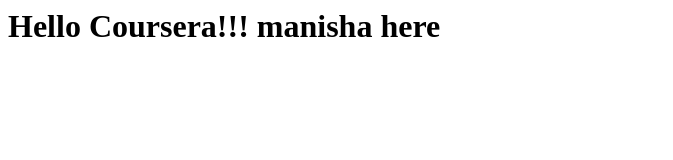
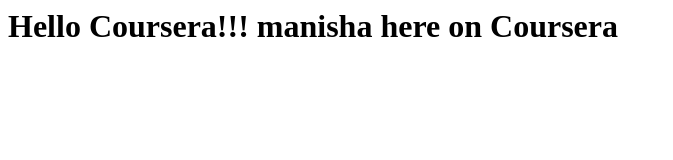
Before and after one commit to Manisha-Rajput/Coursera-test, a plain HTML site: page index.html in a window 1280 px wide. Shown: the whole page, without its empty margins (0-673 px from the left). Drawn offline with Linux system fonts and the light colour scheme.

Commit message:
Next version of web file.

```diff
--- a/index.html
+++ b/index.html
@@ -3,6 +3,6 @@
 <title>Hello World!!!!</title>
     </head>
 <body>
-<h1>Hello Coursera!!! manisha here</h1 >
+<h1>Hello Coursera!!! manisha here on Coursera</h1 >
 </body>
 </html>
```
